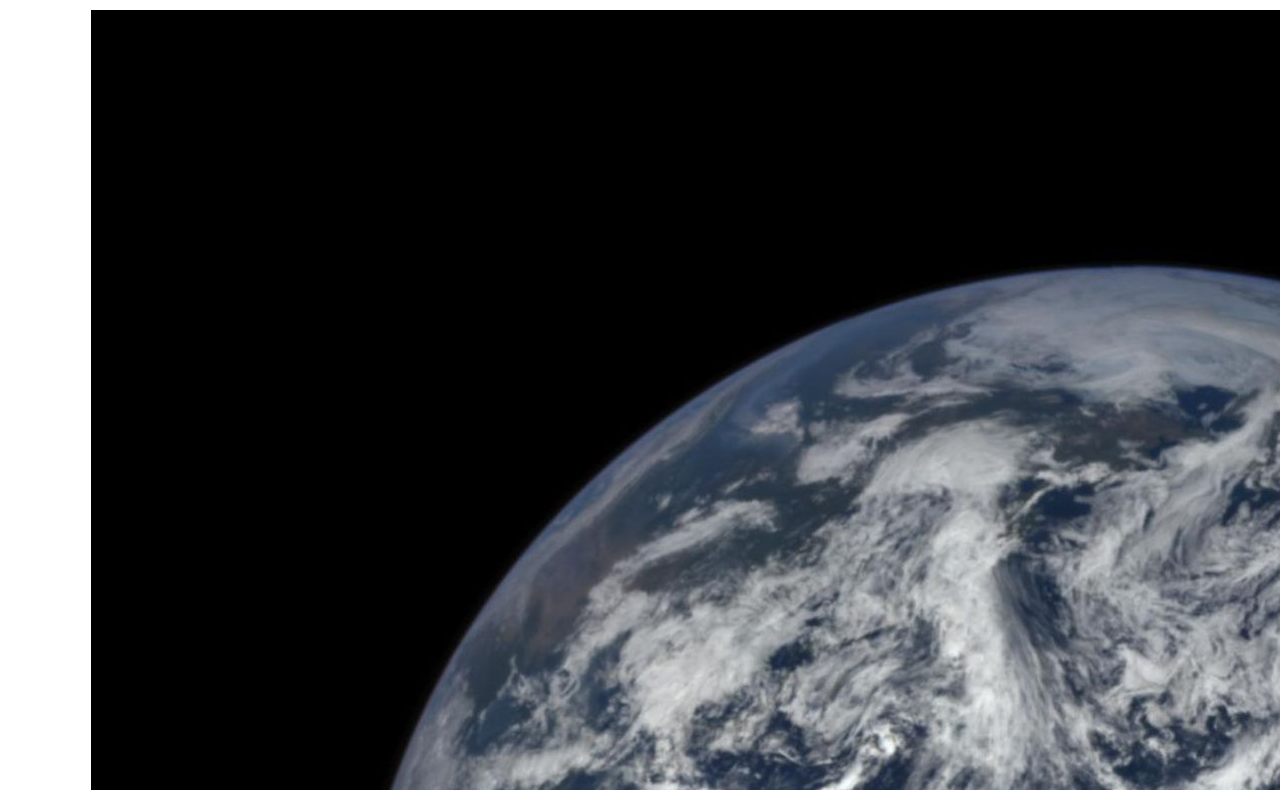
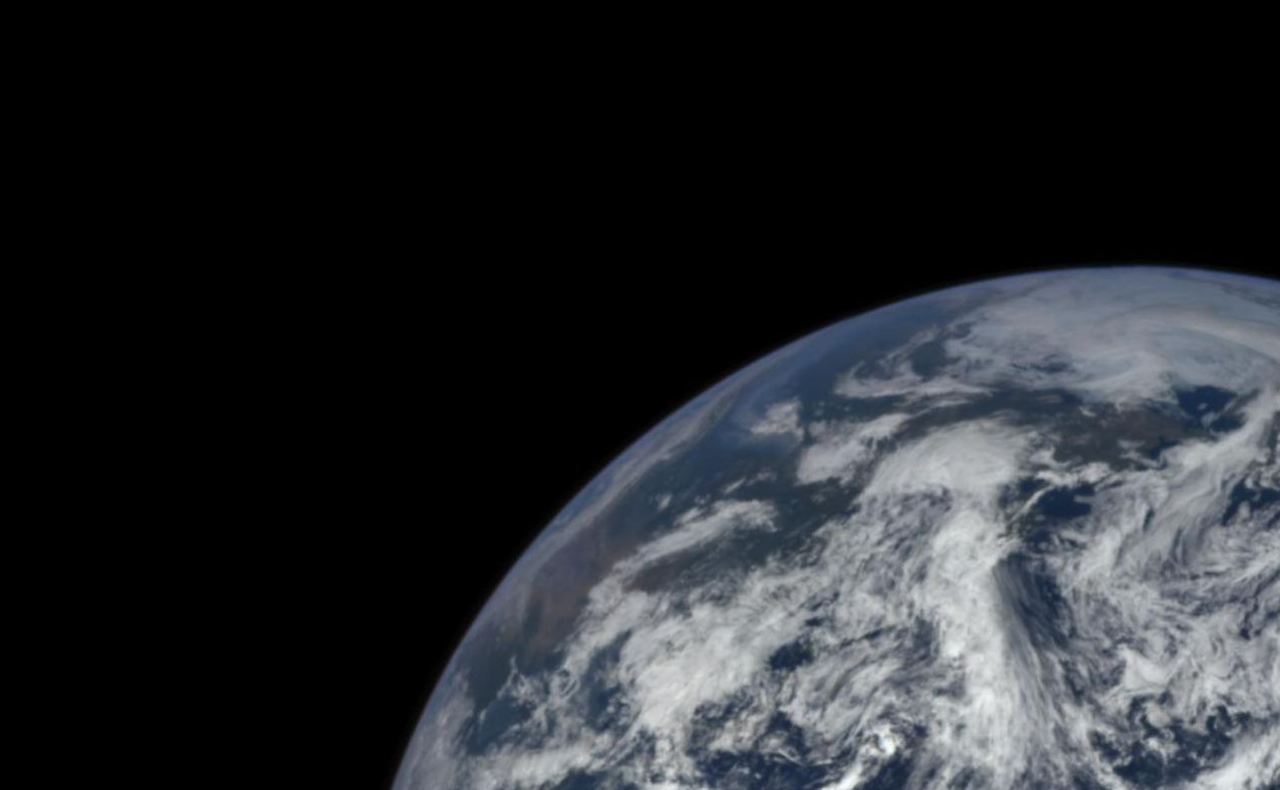
Before and after one commit to LevPesin-Tech/itmd361lab5, a plain HTML site: page index.html in a window 1280 px wide. Shown: the part 73-863 px from the top of the page. Drawn offline with Linux system fonts and the light colour scheme; files that its build step writes are made by us from their sources.

Commit message:
Update style.css

```diff
--- a/css/style.css
+++ b/css/style.css
@@ -1,6 +1,6 @@
 body {
     font-family: 'Arial', sans-serif;
-    background-color: ##000000;
-    color:#FFFFF;
+    background-color: black;
+    color: white;
     text-align: center;
 }
```
